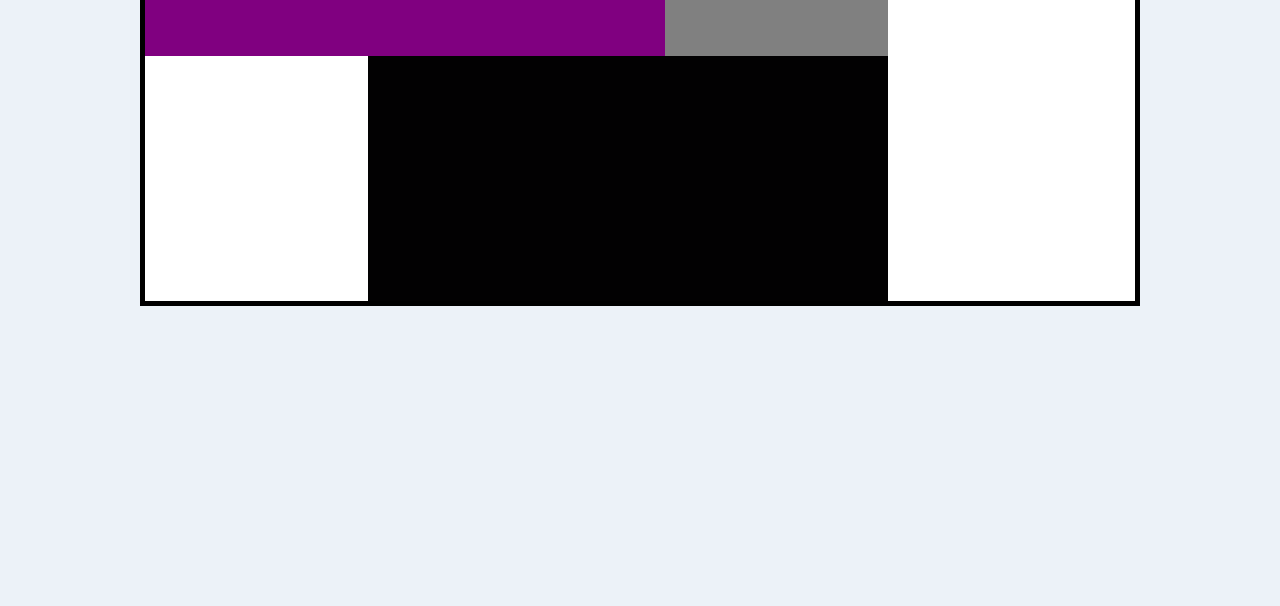
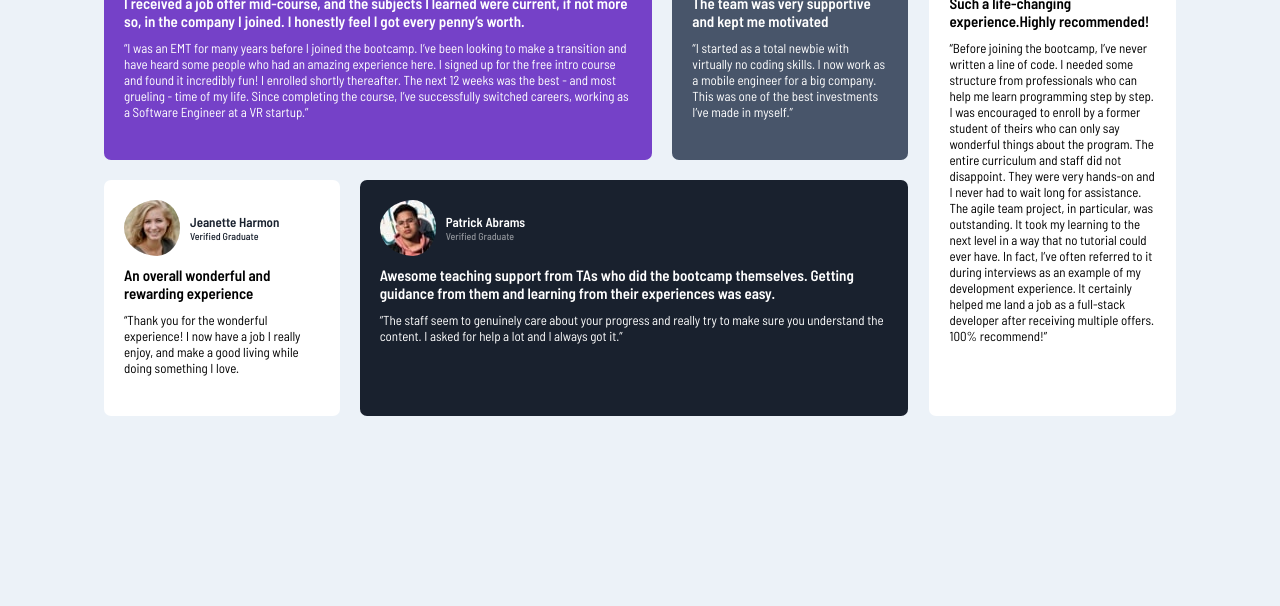
Before and after one commit to Jepennn/Testimonials-grid-section, a plain HTML site: page index.html in a window 1280 px wide. Shown: the part 194-800 px from the top of the page. Drawn offline with Linux system fonts and the light colour scheme.

Commit message:
Finshed project

```diff
--- a/index.html
+++ b/index.html
@@ -21,18 +21,94 @@
     <div id="contantiner">
 
       <div id = left-box>
-        <div id="over-row">
-          <div id="purple-card">
+        <div id="over-row" class="rows-in-left-box">
+          <div id="purple-card" class="all-cards">
+            <div class="header">
+              <img src="images/image-daniel.jpg" alt="Daniel clifford">
+              <div class="header-name">
+                <p id="name">Daniel Clifford</p>
+                <p>Verified Graduate</p>
+              </div>
+            </div>
+            <h4>I received a job offer mid-course, and the subjects I learned were current, if not more so,
+              in the company I joined. I honestly feel I got every penny’s worth.</h4>
+            <p>
+              “I was an EMT for many years before I joined the bootcamp. I’ve been looking to make a
+              transition and have heard some people who had an amazing experience here. I signed up for the
+              free intro course and found it incredibly fun! I enrolled shortly thereafter. The next 12 weeks
+              was the best - and most grueling - time of my life. Since completing the course, I’ve
+              successfully switched careers, working as a Software Engineer at a VR startup.”</p>
+            </p>
           </div>
-          <div id="grey-card"></div>
+          <div id="grey-card" class="all-cards">
+            <div class="header">
+              <img src="images/image-jonathan.jpg" alt="Jonathan Walters profil">
+              <div class="header-name">
+                <p id="name">Jonathan Walters</p>
+                <p>Verified Graduate</p>
+              </div>
+            </div>
+            <h4>The team was very supportive and kept me motivated</h4>
+            <p>
+              “I started as a total newbie with virtually no coding skills. I now work as a mobile engineer
+              for a big company. This was one of the best investments I’ve made in myself.”</p>
+            </p>
+          </div>
         </div>
         <div id="lower-row">
-          <div id="small-white-card"></div>
-          <div id="black-card"></div>
+          <div id="small-white-card" class="all-cards">
+            <div class="header">
+              <img src="images/image-jeanette.jpg" alt="Jeanette Harmon profil">
+              <div class="header-white-name">
+                <p id="white-name">Jeanette Harmon</p>
+                <p>Verified Graduate</p>
+              </div>
+            </div>
+            <h4>An overall wonderful and rewarding experience</h4>
+            <p>
+              “Thank you for the wonderful experience! I now have a job I really enjoy, and make a good living
+              while doing something I love.
+            </p>
+          </div>
+          <div id="black-card" class="all-cards">
+            <div class="header">
+              <img src="images/image-patrick.jpg" alt="Patrick Abrams profil">
+              <div class="header-name">
+                <p id="name">Patrick Abrams</p>
+                <p>Verified Graduate</p>
+              </div>
+            </div>
+            <h4>Awesome teaching support from TAs who did the bootcamp themselves. Getting guidance from them and
+              learning from their experiences was easy.
+            </h4>
+            <p>
+              “The staff seem to genuinely care about your progress and really try to make sure you understand
+              the content. I asked for help a lot and I always got it.”
+            </p>
+          </div>
         </div>
       </div>
       <div id= right-box>
-        <div id="big-white-card"></div>
+        <div id="big-white-card" class="all-cards">
+          <div class="header">
+            <img src="images/image-kira.jpg" alt="Kira Whittle profil">
+            <div class="header-white-name">
+              <p id="white-name">Kira Whittle</p>
+              <p>Verified Graduate</p>
+            </div>
+          </div>
+          <h4>Such a life-changing experience.Highly recommended!</h4>
+          <p>
+            “Before joining the bootcamp, I’ve never written a line of code. I needed some structure from
+            professionals who can help me learn programming step by step. I was encouraged to enroll by a former
+            student of theirs who can only say wonderful things about the program. The entire curriculum and staff
+            did not disappoint. They were very hands-on and I never had to wait long for assistance. The agile team
+            project, in particular, was outstanding. It took my learning to the next level in a way that no tutorial
+            could ever have. In fact, I’ve often referred to it during interviews as an example of my development
+            experience. It certainly helped me land a job as a full-stack developer after receiving multiple offers.
+            100% recommend!”
+          </p>
+        </div>
       </div>
 
     </div>
--- a/styles.css
+++ b/styles.css
@@ -9,13 +9,102 @@
 
 body{
     background-color:rgb(236, 242, 248);
-    display: flex;
-    justify-content: center;
+    font-family: "Barlow Semi Condensed", sans-serif;
+    font-size: 13px;
 }
 
 
+#contantiner {
+    margin: 0 auto;
+    padding: 8% 5%;
+    display: flex;
+    flex-direction: column;
+}
 
 
+#left-box {
+    flex-basis: 75%;
+    display: flex;
+    flex-direction: column;
+}
+
+#right-box{
+    flex-basis: 25%;
+    display: flex;
+}
+
+.all-cards{
+    padding: 20px;
+    margin-bottom: 20px;
+    border-radius: 7px;
+}
+
+.all-cards img{
+    border-radius: 50%;
+    padding-right: 10px;
+    border-color: rgb(117, 65, 200)
+}
+
+.all-cards h4{
+    font-size: 15px;
+    font-weight: 600;
+    padding-bottom: 10px;
+}
+
+.header{
+    display: flex;
+    flex-direction: row;
+    align-items: center;
+    padding-bottom: 10px;
+}
+
+.header p{
+    font-size: 10px;
+    font-weight: 500;
+    color: rgba(255, 255, 255, 0.5);
+}
+
+.header-white-name p{
+    font-size: 10px;
+    font-weight: 500;
+    color: rgb(25, 33, 46);
+}
+
+#name{
+    font-size: 13px;
+    font-weight: 600;
+    color: #ffff;
+}
+
+#white-name{
+    font-size: 13px;
+    font-weight: 600;
+    color: rgb(25, 33, 46);
+}
+
+#purple-card {
+    background-color: rgb(117, 65, 200);
+    color: #ffff
+}
+
+#grey-card {
+    background-color: rgb(72, 85, 106);
+    color: #ffff;
+}
+
+#small-white-card {
+    background-color: white;
+}
+
+#black-card {
+    background-color: rgb(25, 33, 46);
+    color: #ffff;
+}
+
+#big-white-card {
+    background-color: white;
+
+}
 
 
 
@@ -25,20 +114,32 @@ body{
 @media (min-width: 600px){
 
 #contantiner {
-    display: flex;
     flex-direction: row;
-    height: 500px;
-    width: 1000px;
-    border: 5px solid black;
+    justify-content: space-between;
+    max-width: 1200px;
 }
 
 /*Right boxs design starts hear*/
 
 #right-box{
+    flex-basis: 23%;
+}
+
+#big-white-card {
+    background-color: rgb(255, 255, 255);
     height: 100%;
-    width: 25%;
-   /* border: 5px solid rgb(222, 38, 170);*/
+    width: 100%;
 }
+
+
+/*Left boxs design starts hear*/
+#left-box {
+    flex-basis: 75%;
+    display: flex;
+    flex-direction: column;
+    gap: 20px;
+}
+
 
 /*Hear starts over row design*/
 #over-row{
@@ -46,17 +147,17 @@ body{
     flex-direction: row;
     height: 50%;
     width: 100%;
-   /* border: 5px solid green; */
+    gap: 20px;
 }
 
 #purple-card {
-    background-color: purple;
+    background-color: rgb(117, 65, 200);
     height: 100%;
     width: 70%;
 }
 
 #grey-card {
-    background-color: grey;
+    background-color: rgb(72, 85, 106);
     height: 100%;
     width: 30%;
 }
@@ -68,35 +169,19 @@ body{
     flex-direction: row;
     height: 50%;
     width: 100%;
-    /*border: 5px solid red;*/
+    gap: 20px;
 }
 
 #small-white-card {
-    background-color: white;
+    background-color: rgb(255, 255, 255);
     height: 100%;
     width: 30%;
 }
 
 #black-card {
-    background-color: rgb(2, 1, 2);
+    background-color: rgb(25, 33, 46);
     height: 100%;
     width: 70%;
 }
 
-
-/*Left boxs design starts hear*/
-#left-box {
-    display: flex;
-    flex-direction: column;
-    height: 100%;
-    width: 75%;
-    /*border: 5px solid blue;*/
 }
-
-#big-white-card {
-    background-color: white;
-    height: 100%;
-    width: 100%;
-}
-
-}
```
Also changed, not shown: 1 other file.
